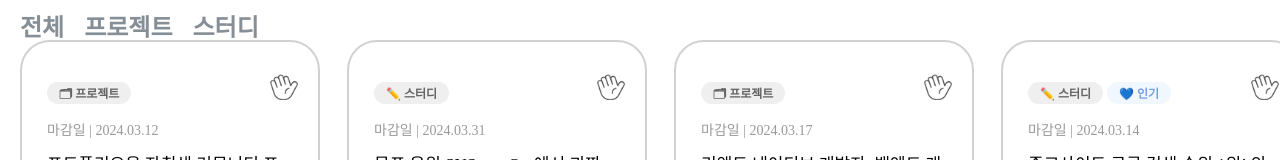
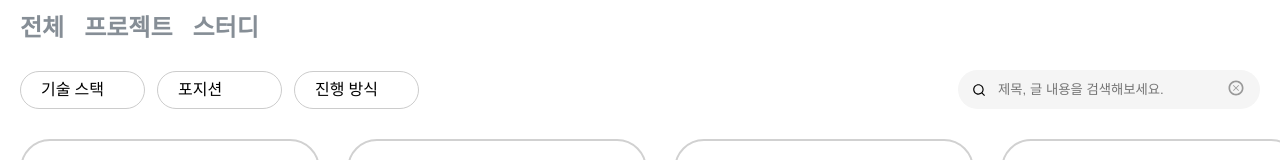
Before and after one commit to seongEun95/holu, a React (Create React App) app: page / in a window 1280 px wide. Shown: the part 129-289 px from the top of the page. Built offline with nearby package versions, Linux system fonts and the light colour scheme; a web font is replaced by a local one.

Commit message:
메인 진행 중

```diff
--- a/src/pages/MainPage.tsx
+++ b/src/pages/MainPage.tsx
@@ -5,34 +5,99 @@ import Category from '../components/ui/Category';
 import { useState } from 'react';
 import CardData from '../data/cardData';
 import Card from '../components/ui/Card';
+import DropdownMenu from '../components/ui/DropdownMenu';
+import { OPTIONS_METHOD, OPTIONS_POSITION, OPTIONS_SKILLSTACK } from '../data/mainDropdownData';
+import SearchInput from '../components/ui/SearchInput';
+import { LanguageType } from '../components/ui/LangIcon';
+
+export type SelectedTab = 'ALL' | 'PROJECT' | 'STUDY';
+export type PositionType = 'ALL' | 'FRONTEND' | 'BACKEND' | 'DESIGN' | 'PM';
+export type progressMethodType = 'ALL' | 'ONLINE' | 'OFFLINE';
+
+type CategoryFilterType = {
+	skillStack: LanguageType | '';
+	position: PositionType | '';
+	progressMethod: progressMethodType | '';
+};
 
 export default function MainPage() {
-	const [cardData, setCardData] = useState(CardData);
-	const [categoryFilter, setCategoryFilter] = useState({
-		all: '',
-		project: '',
-		study: '',
+	const cardDataVariable = CardData;
+	const [cardData, setCardData] = useState(cardDataVariable);
+	const [selectedTab, setSelectedTab] = useState<SelectedTab>('ALL');
+	const [categoryFilter, setCategoryFilter] = useState<CategoryFilterType>({
+		skillStack: '',
+		position: '',
+		progressMethod: '',
 	});
+	const [input, setInput] = useState('');
+
+	const handleChangeInput = (e: any) => {
+		setInput(e.target.value);
+	};
+
+	const handleDeleteInput = () => {
+		setInput('');
+	};
 
 	const handleClickCategoryFilter = (filter: string) => {
-		setCardData(cardData.filter(item => item.category === filter));
+		if (filter === 'ALL') {
+			setCardData(cardDataVariable);
+		} else {
+			setCardData(cardDataVariable.filter(item => item.category === filter));
+		}
+	};
+
+	const handleClickGetOption = (e: any) => {
+		const { name, value } = e.target;
+		setCategoryFilter(prev => ({ ...prev, [name]: value }));
+
+		const newList = cardDataVariable.filter(item => {
+			// @ts-ignore
+			return item[name].includes(value);
+		});
+		setCardData(newList);
 	};
 
 	return (
 		<div css={mainWrapCss}>
 			<div css={categoryWrapCss}>
-				<Category label="전체" name="all" value={categoryFilter.all} onClick={() => handleClickCategoryFilter('ALL')} />
-				<Category
-					label="프로젝트"
-					name="project"
-					value={categoryFilter.project}
-					onClick={() => handleClickCategoryFilter('PROJECT')}
-				/>
-				<Category
-					label="스터디"
-					name="study"
-					value={categoryFilter.study}
-					onClick={() => handleClickCategoryFilter('STUDY')}
+				<Category label="전체" name="all" onClick={() => handleClickCategoryFilter('ALL')} />
+				<Category label="프로젝트" name="project" onClick={() => handleClickCategoryFilter('PROJECT')} />
+				<Category label="스터디" name="study" onClick={() => handleClickCategoryFilter('STUDY')} />
+			</div>
+			<div css={dropdownSearchWrapCss}>
+				<div css={dropdownWrapCss}>
+					<DropdownMenu
+						name="skillStack"
+						options={OPTIONS_SKILLSTACK}
+						placeholder="기술 스택"
+						value={categoryFilter.skillStack}
+						onClick={handleClickGetOption}
+					/>
+
+					<DropdownMenu
+						name="position"
+						options={OPTIONS_POSITION}
+						placeholder="포지션"
+						value={categoryFilter.position}
+						onClick={handleClickGetOption}
+					/>
+
+					<DropdownMenu
+						name="progressMethod"
+						options={OPTIONS_METHOD}
+						placeholder="진행 방식"
+						value={categoryFilter.progressMethod}
+						onClick={handleClickGetOption}
+					/>
+				</div>
+				<SearchInput
+					name="search"
+					type="text"
+					onChange={handleChangeInput}
+					placeholder="제목, 글 내용을 검색해보세요."
+					value={input}
+					onClick={handleDeleteInput}
 				/>
 			</div>
 			<div css={cardWrapCss}>
@@ -47,6 +112,7 @@ export default function MainPage() {
 						userId={item.userId}
 						viewCount={item.viewCount}
 						commentCount={item.commentCount}
+						progressMethod={item.progressMethod}
 						key={item.userId}
 					/>
 				))}
@@ -65,6 +131,19 @@ const mainWrapCss = css`
 const categoryWrapCss = css`
 	display: flex;
 	gap: 20px;
+	margin-bottom: 30px;
+`;
+
+const dropdownSearchWrapCss = css`
+	display: flex;
+	justify-content: space-between;
+	align-items: center;
+	margin-bottom: 30px;
+`;
+
+const dropdownWrapCss = css`
+	display: flex;
+	gap: 12px;
 `;
 
 const cardWrapCss = css`
```
